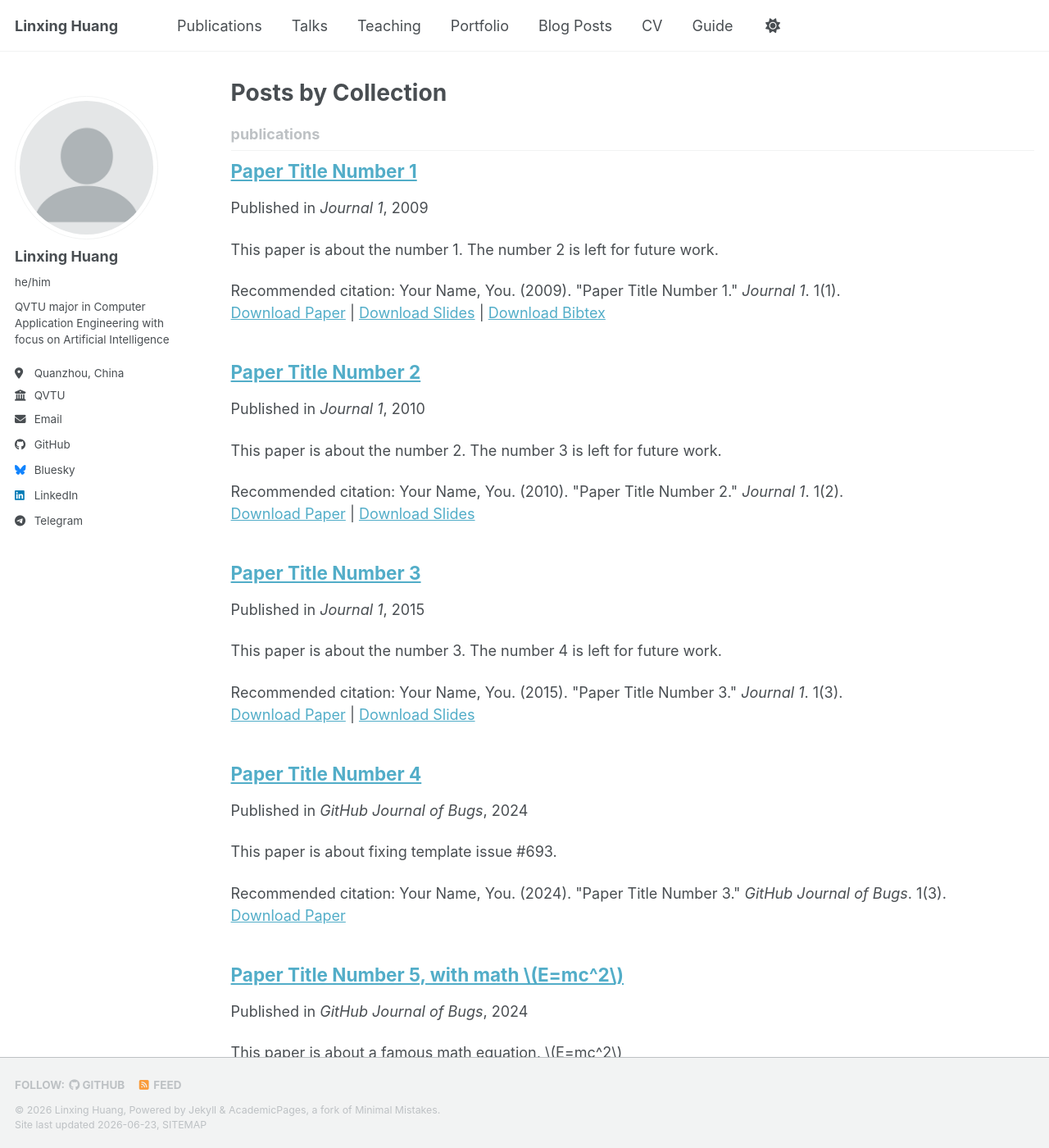
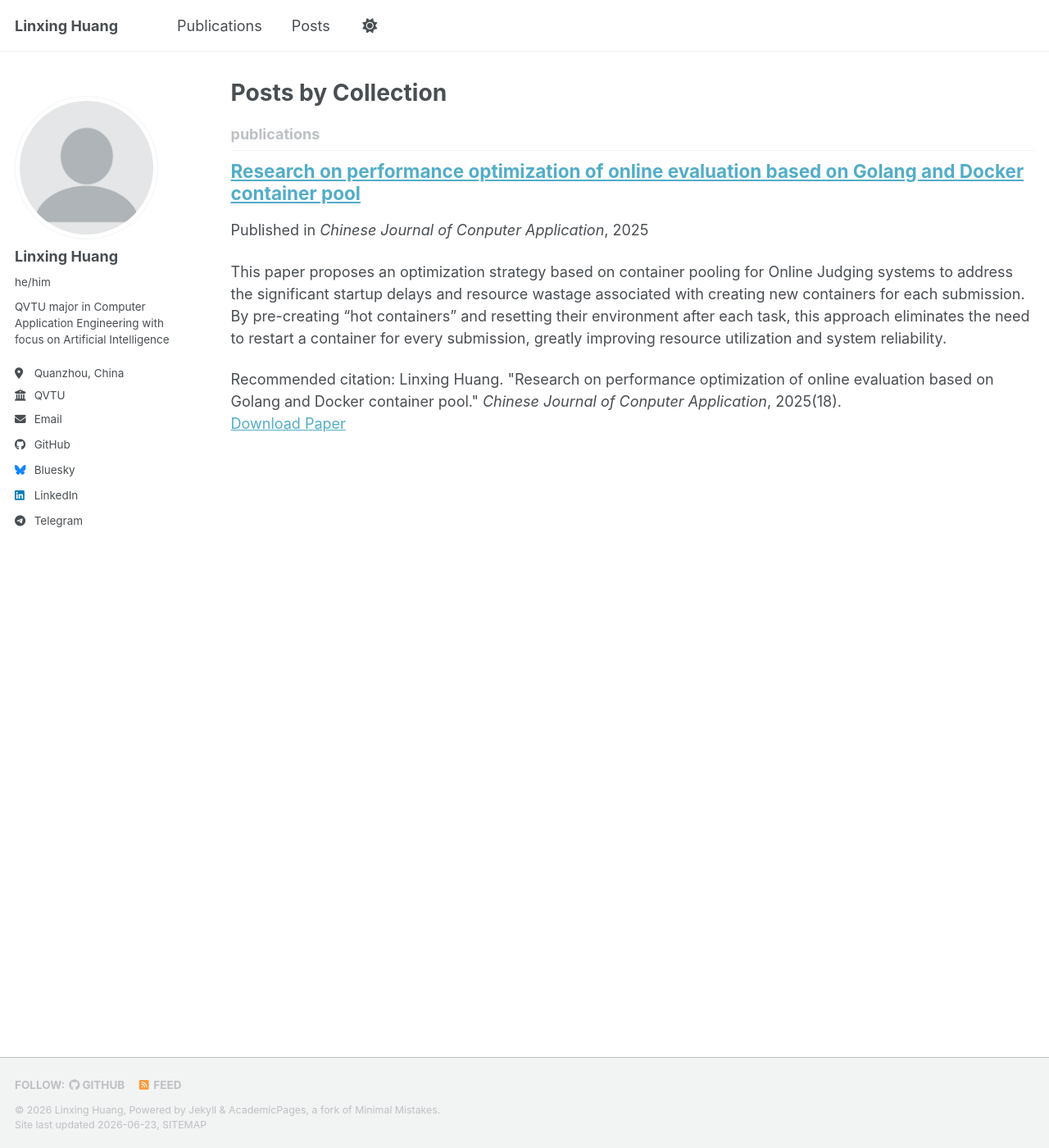
Before and after one commit to LanceHuang245/LanceHuang245.github.io, a Jekyll site: the page built from _pages/collection-archive.html, in a window 1280 px wide and 1400 px high. Shown: the whole window at 82% size. Built offline with Jekyll 4.4.1, drawn with Linux system fonts in a browser that asks for light colours; a style sheet for code colours, icons or effects is not loaded.

Commit message:
mod: 优化顶栏导航显示

```diff
--- a/_data/navigation.yml
+++ b/_data/navigation.yml
@@ -11,23 +11,23 @@ main:
   - title: "Publications"
     url: /publications/
 
-  - title: "Talks"
-    url: /talks/
+  # - title: "Talks"
+  #   url: /talks/
 
-  - title: "Teaching"
-    url: /teaching/
+  # - title: "Teaching"
+  #   url: /teaching/
 
-  - title: "Portfolio"
-    url: /portfolio/
+  # - title: "Portfolio"
+  #   url: /portfolio/
 
-  - title: "Blog Posts"
+  - title: "Posts"
     url: /year-archive/
 
-  - title: "CV"
-    url: /resume
+  # - title: "CV"
+  #   url: /resume
 
   # - title: "CV"
   #   url: /cv-json/
 
-  - title: "Guide"
-    url: /markdown/
+  # - title: "Guide"
+  #   url: /markdown/
--- a/_publications/2009-10-01-paper-title-number-1.md
+++ /dev/null
@@ -1,14 +0,0 @@
----
-title: "Paper Title Number 1"
-collection: publications
-category: manuscripts
-permalink: /publication/2009-10-01-paper-title-number-1
-excerpt: 'This paper is about the number 1. The number 2 is left for future work.'
-date: 2009-10-01
-venue: 'Journal 1'
-slidesurl: 'https://academicpages.github.io/files/slides1.pdf'
-paperurl: 'https://academicpages.github.io/files/paper1.pdf'
-bibtexurl: 'https://academicpages.github.io/files/bibtex1.bib'
-citation: 'Your Name, You. (2009). &quot;Paper Title Number 1.&quot; <i>Journal 1</i>. 1(1).'
----
-The contents above will be part of a list of publications, if the user clicks the link for the publication than the contents of section will be rendered as a full page, allowing you to provide more information about the paper for the reader. When publications are displayed as a single page, the contents of the above "citation" field will automatically be included below this section in a smaller font.
--- a/_publications/2010-10-01-paper-title-number-2.md
+++ /dev/null
@@ -1,14 +0,0 @@
----
-title: "Paper Title Number 2"
-collection: publications
-category: manuscripts
-permalink: /publication/2010-10-01-paper-title-number-2
-excerpt: 'This paper is about the number 2. The number 3 is left for future work.'
-date: 2010-10-01
-venue: 'Journal 1'
-slidesurl: 'https://academicpages.github.io/files/slides2.pdf'
-paperurl: 'https://academicpages.github.io/files/paper2.pdf'
-citation: 'Your Name, You. (2010). &quot;Paper Title Number 2.&quot; <i>Journal 1</i>. 1(2).'
----
-
-The contents above will be part of a list of publications, if the user clicks the link for the publication than the contents of section will be rendered as a full page, allowing you to provide more information about the paper for the reader. When publications are displayed as a single page, the contents of the above "citation" field will automatically be included below this section in a smaller font.
--- a/_publications/2015-10-01-paper-title-number-3.md
+++ /dev/null
@@ -1,14 +0,0 @@
----
-title: "Paper Title Number 3"
-collection: publications
-category: manuscripts
-permalink: /publication/2015-10-01-paper-title-number-3
-excerpt: 'This paper is about the number 3. The number 4 is left for future work.'
-date: 2015-10-01
-venue: 'Journal 1'
-slidesurl: 'https://academicpages.github.io/files/slides3.pdf'
-paperurl: 'https://academicpages.github.io/files/paper3.pdf'
-citation: 'Your Name, You. (2015). &quot;Paper Title Number 3.&quot; <i>Journal 1</i>. 1(3).'
----
-
-The contents above will be part of a list of publications, if the user clicks the link for the publication than the contents of section will be rendered as a full page, allowing you to provide more information about the paper for the reader. When publications are displayed as a single page, the contents of the above "citation" field will automatically be included below this section in a smaller font.
--- a/_publications/2025-06-08-paper-title-number-5.md
+++ /dev/null
@@ -1,13 +0,0 @@
----
-title: "Paper Title Number 5, with math $$E=mc^2$$"
-collection: publications
-category: conferences
-permalink: /publication/2024-02-17-paper-title-number-4
-excerpt: 'This paper is about a famous math equation, $$E=mc^2$$'
-date: 2024-02-17
-venue: 'GitHub Journal of Bugs'
-paperurl: 'https://academicpages.github.io/files/paper3.pdf'
-citation: 'Your Name, You. (2024). &quot;Paper Title Number 3.&quot; <i>GitHub Journal of Bugs</i>. 1(3).'
----
-
-Using [MathJax](https://www.mathjax.org/) in the description is supported - $$E=mc^2$$ - however, the use must be mindful that the default delimiters are `$$...$$` and `\\[...\\]` which differs from the `$...$` that is typically expected.
```
Also changed, not shown: _publications/2024-02-17-paper-title-number-4.md (deleted, +0 -13 lines).
